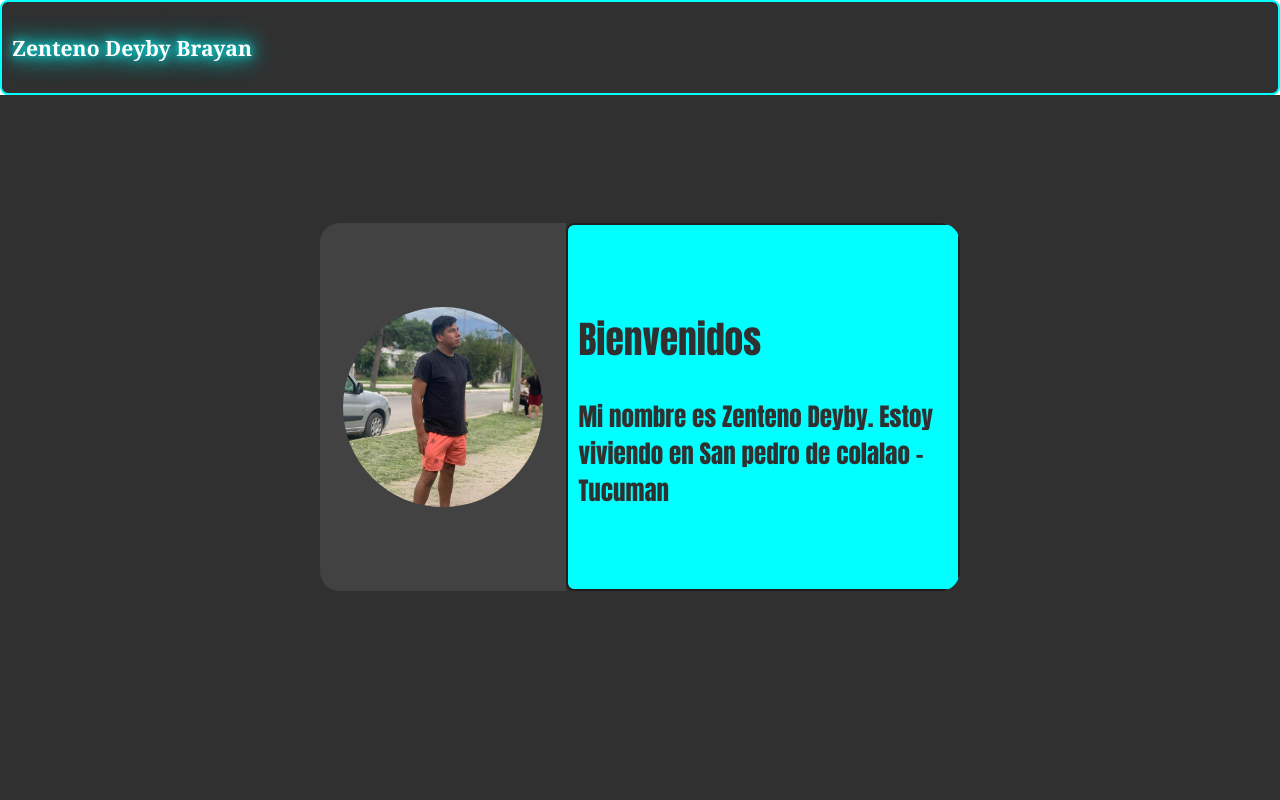
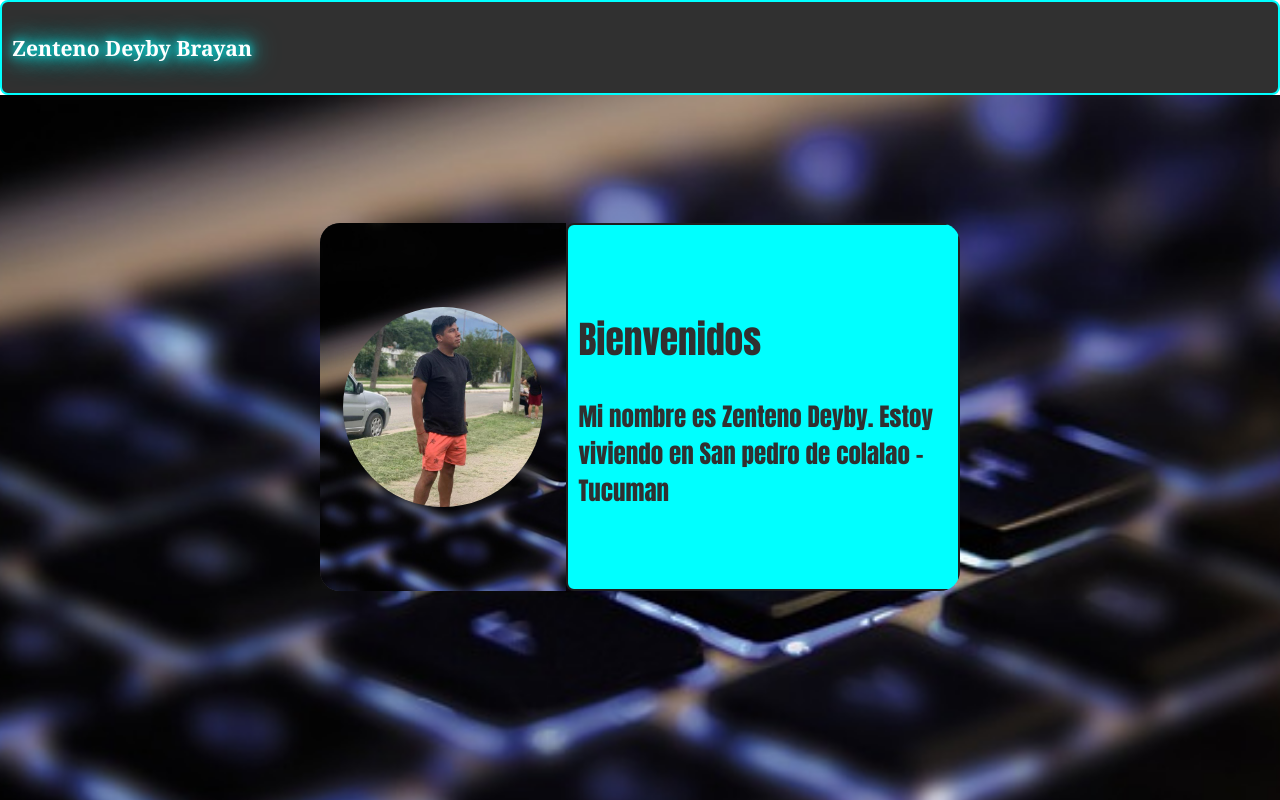
Before and after one commit to deybyzenteno/Mi-Portfolio-Personal-, a plain HTML site: page index.html in a window 1280 px wide. Shown: the top 800 px of the page. Drawn offline with Linux system fonts and the light colour scheme; a web font is replaced by a local one.

Commit message:
modificado imags3

```diff
--- a/css/estilos.css
+++ b/css/estilos.css
@@ -27,7 +27,7 @@ header{
 
 
 .uno{
-    background-image:url("imags/technology-785742_640.jpg");
+    background-image:url("../imags/technology-785742_640.jpg");
     background-position: center;
     background-size: 1500px;
     width: 100%;
@@ -50,7 +50,7 @@ header{
     height: 50%;
 }
 .caja-cara{
-      background-image:url("imags/technology-785742_640.jpg");
+      background-image:url("../imags/technology-785742_640.jpg");
     display: flex;
     justify-content: center;
     align-items: center;
```
